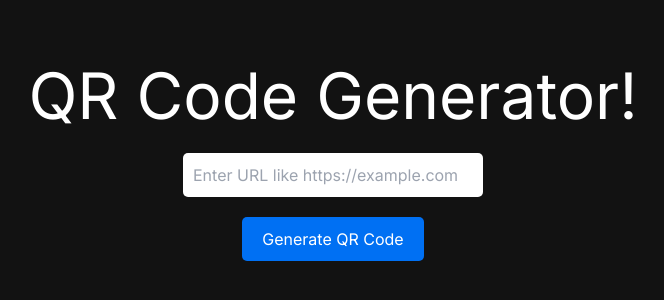
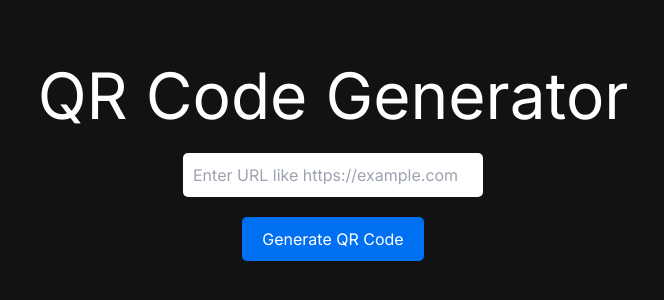
Before and after one commit to manjushreehibare/qr-code-scan, a Next.js app in the folder front-end-nextjs/: page / in a window 1280 px wide. Shown: the part 240-540 px from the top of the page, without its empty margins (307-971 px from the left). Built offline with nearby package versions, Linux system fonts and the light colour scheme.

Commit message:
code change

```diff
--- a/front-end-nextjs/src/app/page.js
+++ b/front-end-nextjs/src/app/page.js
@@ -19,7 +19,7 @@ export default function Home() {
 
   return (
     <div style={styles.container}>
-      <h1 style={styles.title}>QR Code Generator!</h1>
+      <h1 style={styles.title}>QR Code Generator</h1>
       <form onSubmit={handleSubmit} style={styles.form}>
         <input
           type="text"
```
